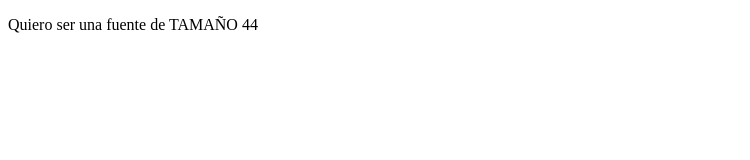
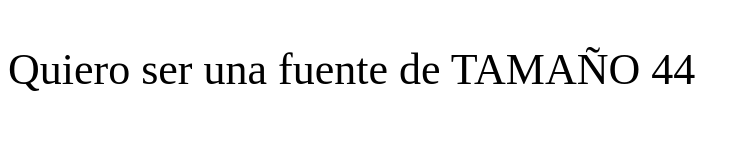
Before and after one commit to danieljim99/ejercicio1, a plain HTML site: page index.html in a window 1280 px wide. Shown: the whole page, without its empty margins (0-750 px from the left). Drawn offline with Linux system fonts and the light colour scheme.

Commit message:
Update index.html

```diff
--- a/index.html
+++ b/index.html
@@ -2,6 +2,7 @@
 <html>
 	<head>
 		<title>Resultado</title>
+		<link type="text/css" rel="stylesheet" href="stylesheet.css" \>
 	</head>
 	<body>
 		<p>Quiero ser una fuente de TAMAÑO 44</p>
```
